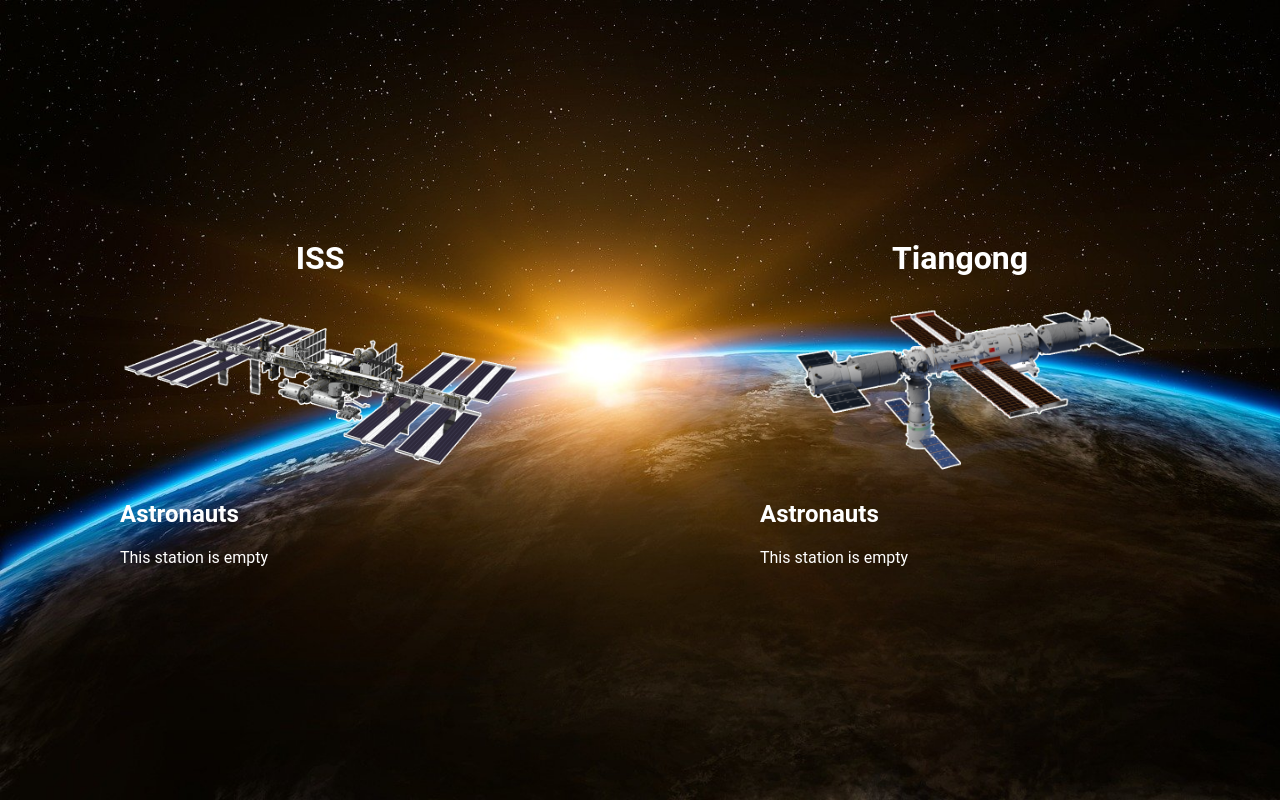
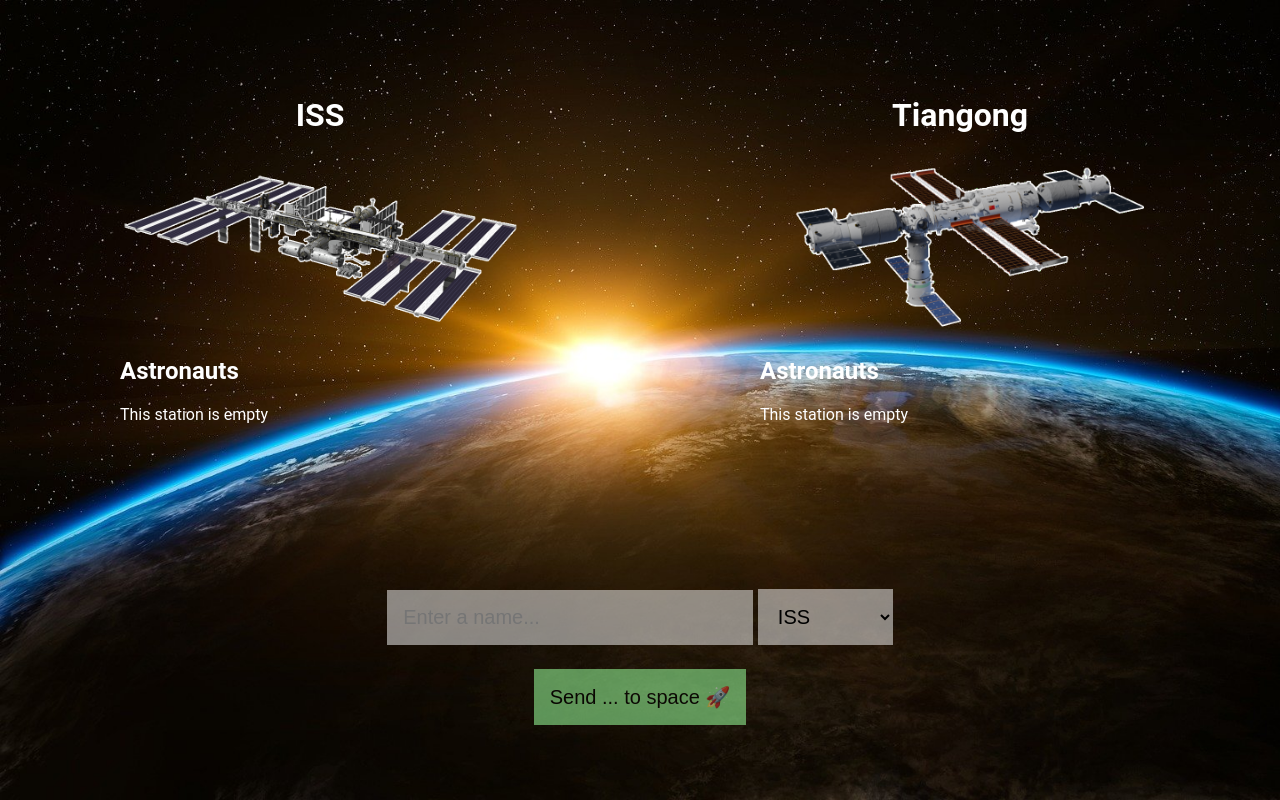
Before and after one commit to nw1n/svelte-austronaut-challenge-1, a SvelteKit app: page /space-stations in a window 1280 px wide. Built offline with nearby package versions, Linux system fonts and the light colour scheme.

Commit message:
Implement add astronaut form

```diff
--- /dev/null
+++ b/src/lib/components/AddAstronautForm.svelte
@@ -0,0 +1,62 @@
+<script lang="ts">
+	import { SpaceStations } from '../model/space.stations.model';
+
+	let { onAstronautAdded }: { onAstronautAdded: (name: string, station: SpaceStations) => void } =
+		$props();
+
+	let nameValue = $state<string | undefined>();
+</script>
+
+<div class="add-astronaut-form-container">
+	<section>
+		<input type="text" bind:value={nameValue} placeholder="Enter a name..." />
+		<select>
+			{#each Object.entries(SpaceStations) as spaceStation}
+				<option value={spaceStation[0]}>{spaceStation[1]}</option>
+			{/each}
+		</select>
+	</section>
+
+	<button disabled={!nameValue} type="button">Send {nameValue || '...'} to space 🚀</button>
+</div>
+
+<style>
+	.add-astronaut-form-container {
+		display: flex;
+		flex-direction: column;
+		justify-content: center;
+		align-items: center;
+		column-gap: 16px;
+		row-gap: 24px;
+		font-size: 20px;
+	}
+
+	input,
+	button,
+	select {
+		border: none;
+		padding: 16px;
+		outline: none;
+		font-size: 20px;
+	}
+
+	input,
+	select {
+		background-color: #ffffff80;
+	}
+
+	input {
+		background-color: #ffffff80;
+		width: 30ch;
+	}
+
+	button {
+		background-color: lightgreen;
+		color: black;
+		cursor: pointer;
+	}
+	button:disabled {
+		opacity: 0.6;
+		cursor: not-allowed;
+	}
+</style>
--- a/src/lib/components/SpaceStation.svelte
+++ b/src/lib/components/SpaceStation.svelte
@@ -1,7 +1,8 @@
 <script lang="ts">
 	import type { Astronaut } from '../model/astronaut.model';
+	import type { SpaceStations } from '../model/space.stations.model';
 
-	let { name, astronauts }: { name: 'ISS' | 'Tiangong'; astronauts?: Astronaut[] } = $props();
+	let { name, astronauts }: { name: SpaceStations; astronauts?: Astronaut[] } = $props();
 
 	let image = $derived(`/${name.toLocaleLowerCase()}.png`);
 </script>
--- /dev/null
+++ b/src/lib/model/space.stations.model.ts
@@ -0,0 +1,4 @@
+export enum SpaceStations {
+	Iss = 'ISS',
+	Tiangong = 'Tiangong'
+}
--- a/src/routes/space-stations/+page.svelte
+++ b/src/routes/space-stations/+page.svelte
@@ -1,10 +1,17 @@
 <script lang="ts">
+	import AddAstronautForm from '$lib/components/AddAstronautForm.svelte';
 	import SpaceStation from '$lib/components/SpaceStation.svelte';
+	import { SpaceStations } from '$lib/model/space.stations.model';
+
+	function onAstronautAdded(name: string, station: SpaceStations) {}
 </script>
 
 <main>
-	<SpaceStation name="ISS"></SpaceStation>
-	<SpaceStation name="Tiangong"></SpaceStation>
+	<SpaceStation name={SpaceStations.Iss}></SpaceStation>
+	<SpaceStation name={SpaceStations.Tiangong}></SpaceStation>
+	<div id="add-astronaut-form">
+		<AddAstronautForm {onAstronautAdded}></AddAstronautForm>
+	</div>
 </main>
 
 <style>
@@ -28,4 +35,8 @@
 		font-size: 48px;
 		letter-spacing: 8px;
 	}
+
+	#add-astronaut-form {
+		grid-column: span 2;
+	}
 </style>
```
